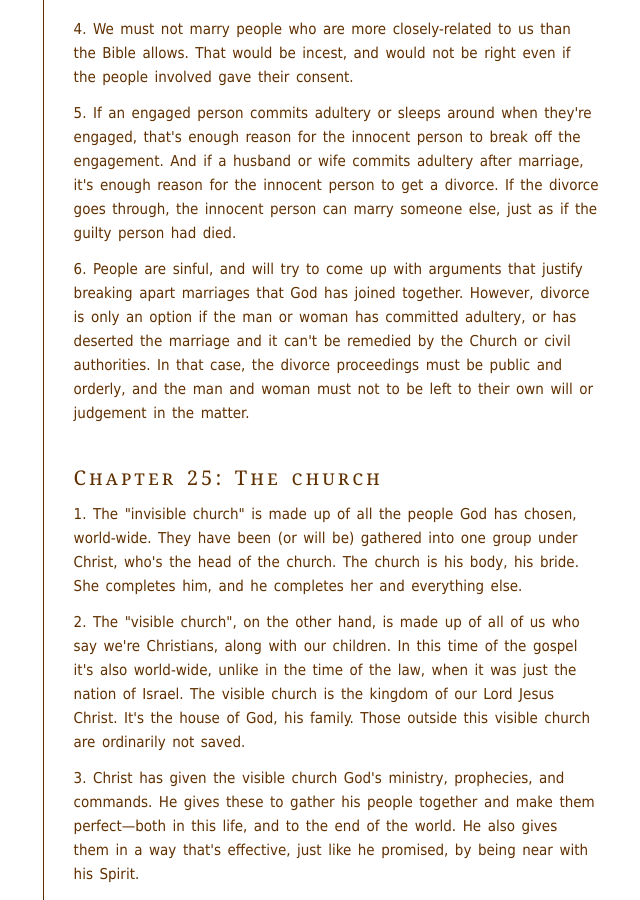
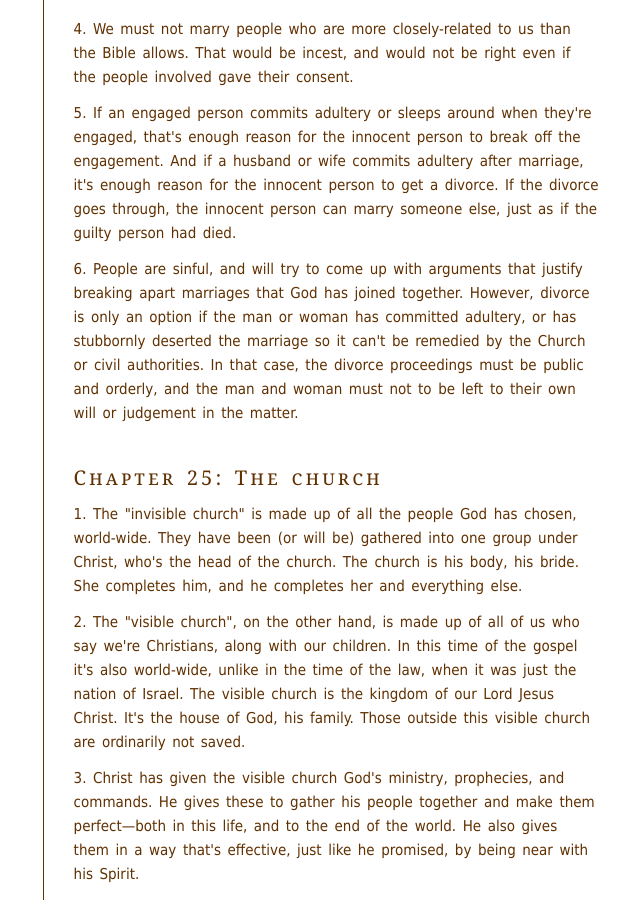
Before and after one commit to benhoyt/benhoyt.github.com, a Jekyll site: the page built from writings-plain-english-westminster.html, in a window 1280 px wide and 900 px high, scrolled down 20349 px. Shown: the whole window, without its empty margins (391-1031 px from the left). Built offline with Jekyll 4.4.1, drawn with Linux system fonts in a browser that asks for light colours.

Commit message:
Tweaks to chapter 24 per Ber

```diff
--- a/writings-plain-english-westminster.html
+++ b/writings-plain-english-westminster.html
@@ -465,7 +465,7 @@ permalink: /writings/plain-english-westminster/index.html
 
 <p>5. If an engaged person commits adultery or sleeps around when they're engaged, that's enough reason for the innocent person to break off the engagement. And if a husband or wife commits adultery after marriage, it's enough reason for the innocent person to get a divorce. If the divorce goes through, the innocent person can marry someone else, just as if the guilty person had died.</p>
 
-<p>6. People are sinful, and will try to come up with arguments that justify breaking apart marriages that God has joined together. However, divorce is only an option if the man or woman has committed adultery, or has deserted the marriage and it can't be remedied by the Church or civil authorities. In that case, the divorce proceedings must be public and orderly, and the man and woman must not to be left to their own will or judgement in the matter.</p>
+<p>6. People are sinful, and will try to come up with arguments that justify breaking apart marriages that God has joined together. However, divorce is only an option if the man or woman has committed adultery, or has stubbornly deserted the marriage so it can't be remedied by the Church or civil authorities. In that case, the divorce proceedings must be public and orderly, and the man and woman must not to be left to their own will or judgement in the matter.</p>
 
 
 <h2 id="chapter25">Chapter 25: The church</h2>
```
